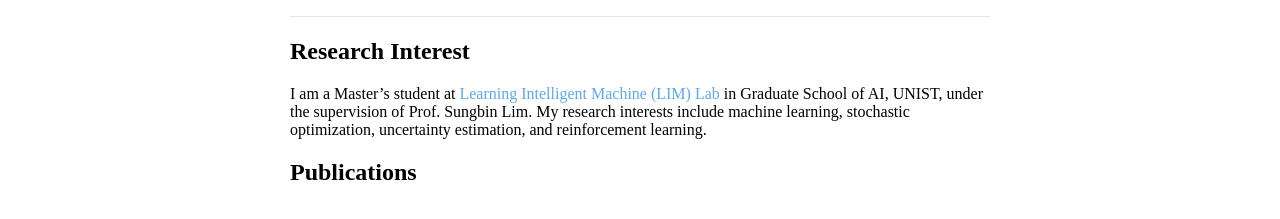
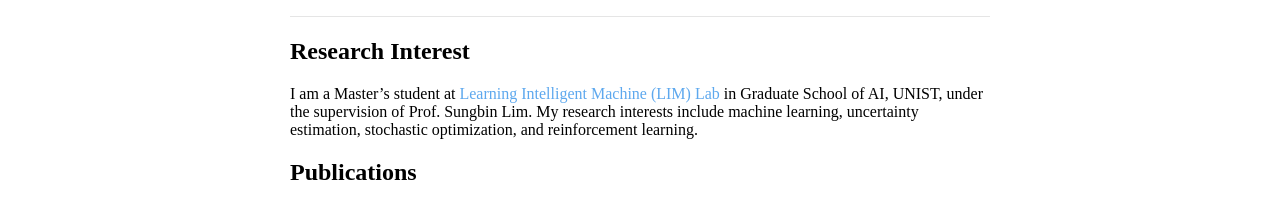
Before and after one commit to msublee/msublee.github.io, a Jekyll site: the page built from index.md, in a window 1280 px wide. Shown: the part 232-451 px from the top of the page. Built offline with Jekyll 4.4.1, drawn with Linux system fonts in a browser that asks for light colours.

Commit message:
Theme changed

```diff
--- a/index.md
+++ b/index.md
@@ -17,7 +17,7 @@ Graduate School of AI, UNIST
 
 ## Research Interest
 
-I am a Master's student at [Learning Intelligent Machine (LIM) Lab](https://sites.google.com/view/sungbin/) in Graduate School of AI, UNIST, under the supervision of Prof. Sungbin Lim. My research interests include machine learning, stochastic optimization, uncertainty estimation, and reinforcement learning.
+I am a Master's student at [Learning Intelligent Machine (LIM) Lab](https://sites.google.com/view/sungbin/) in Graduate School of AI, UNIST, under the supervision of Prof. Sungbin Lim. My research interests include machine learning, uncertainty estimation, stochastic optimization, and reinforcement learning.
 
 ## Publications
 <!--
```
